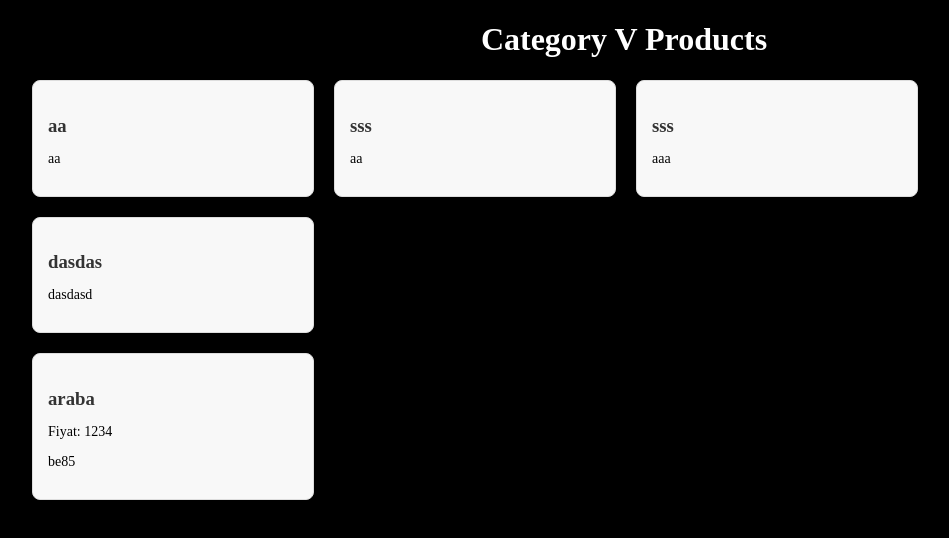
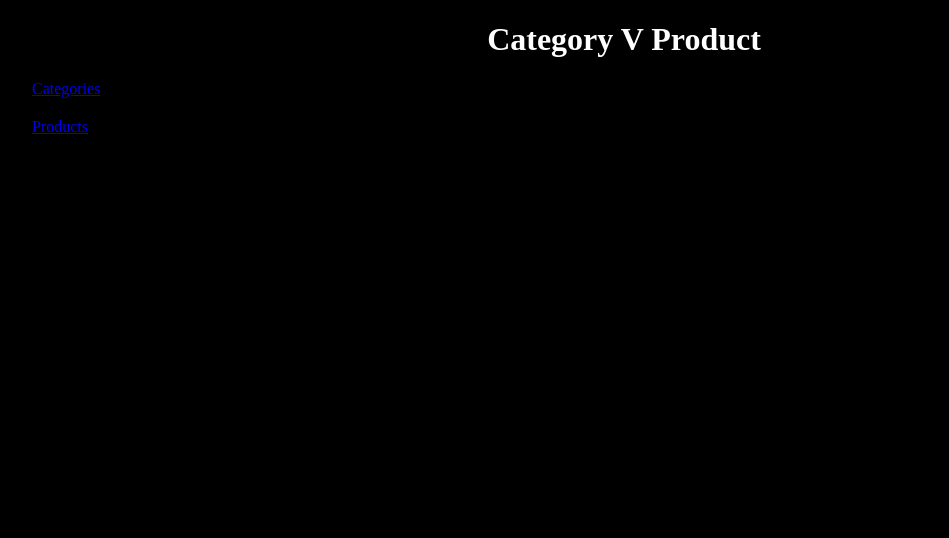
Before and after one commit to Burak9Balci/reactCrud3, a React (Vite) app: page /dashboard/dashboard in a window 1280 px wide. Shown: the top 538 px of the page, without its empty margins (16-965 px from the left). Built offline with nearby package versions, Linux system fonts and the light colour scheme; data requests are answered from the project's data file.

Commit message:
Cardlar daha düzenli hale getirildi

```diff
--- a/db.json
+++ b/db.json
@@ -1,32 +1,8 @@
 {
   "products": [
-    {
-      "productName": "araba",
-      "price": 1234,
-      "categoryId": null,
-      "id": "be85"
-    }
+
   ],
   "categories": [
-    {
-      "id": "d2b9",
-      "categoryName": "aa",
-      "description": "aa"
-    },
-    {
-      "id": "a3f6",
-      "categoryName": "sss",
-      "description": "aa"
-    },
-    {
-      "id": "e0e4",
-      "categoryName": "sss",
-      "description": "aaa"
-    },
-    {
-      "categoryName": "dasdas",
-      "description": "dasdasd",
-      "id": "7958"
-    }
+
   ]
 }
--- a/src/components/user/dashboard/Cards.jsx
+++ b/src/components/user/dashboard/Cards.jsx
@@ -1,6 +1,7 @@
 import ApiService from "../../../services/ApiService";
 //import ApiService from "@services/ApiService"; // Alias ı bütün denemelerime rağmen çalıştıramadım
 import { useEffect, useState } from "react";
+import { Link } from "react-router-dom";
 
 const Cards = () => {
   const api = new ApiService("http://localhost:3000");
@@ -22,25 +23,28 @@ const Cards = () => {
   }, []); // boş parantezz koydukki sayfa render edildiğinde birkez çalışsın oda hata yoksa
   return (
     <main className="container">
-      <div className="flex">
+      <div className="flex white-text">
+        <Link to="/categories">Categories</Link>
         {categories.map((category) => (
           <div key={category.id} className="card categoryCard">
+            <h3>{category.id}</h3>
             <h3>{category.categoryName}</h3>
             <p>{category.description}</p>
           </div>
         ))}
       </div>
 
-      <div className="flex">
+      <div className="flex white-text">
+        <Link to="/products">Products</Link>
         {products.map((product) => (
           <div key={product.id} className="card productCard">
-            <h3>{product.productName}</h3>
+            <h3>Ürün ismi: {product.productName}</h3>
             <p>Fiyat: {product.price}</p>
-            <p>{product.id}</p>
+            <p>Category ID: {product.categoryId}</p>
           </div>
         ))}
       </div>
     </main>
   );
-};
+}; //Link bize proje içinde bir sayfaya yönlendirmemizi sağlıyor
 export default Cards;
--- a/src/components/user/dashboard/Header.jsx
+++ b/src/components/user/dashboard/Header.jsx
@@ -1,4 +1,4 @@
 const Header = () => {
-  return <h1 className="white-text">Category V Products</h1>;
+  return <h1 className="white-text">Category V Product</h1>;
 };
 export default Header;
```
